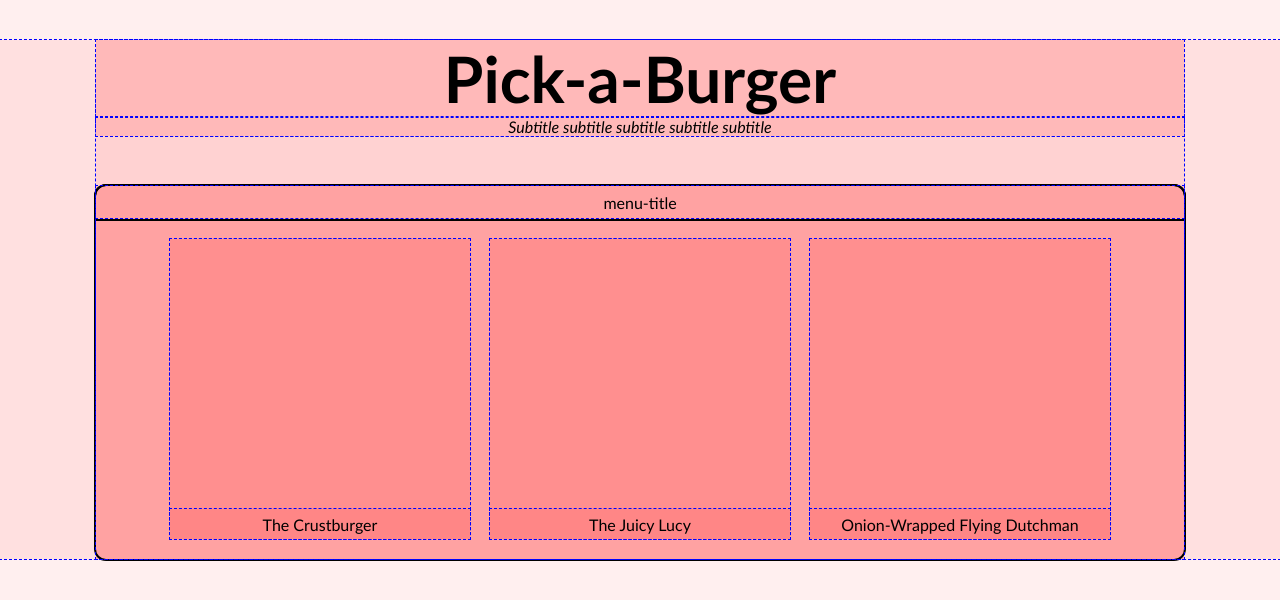
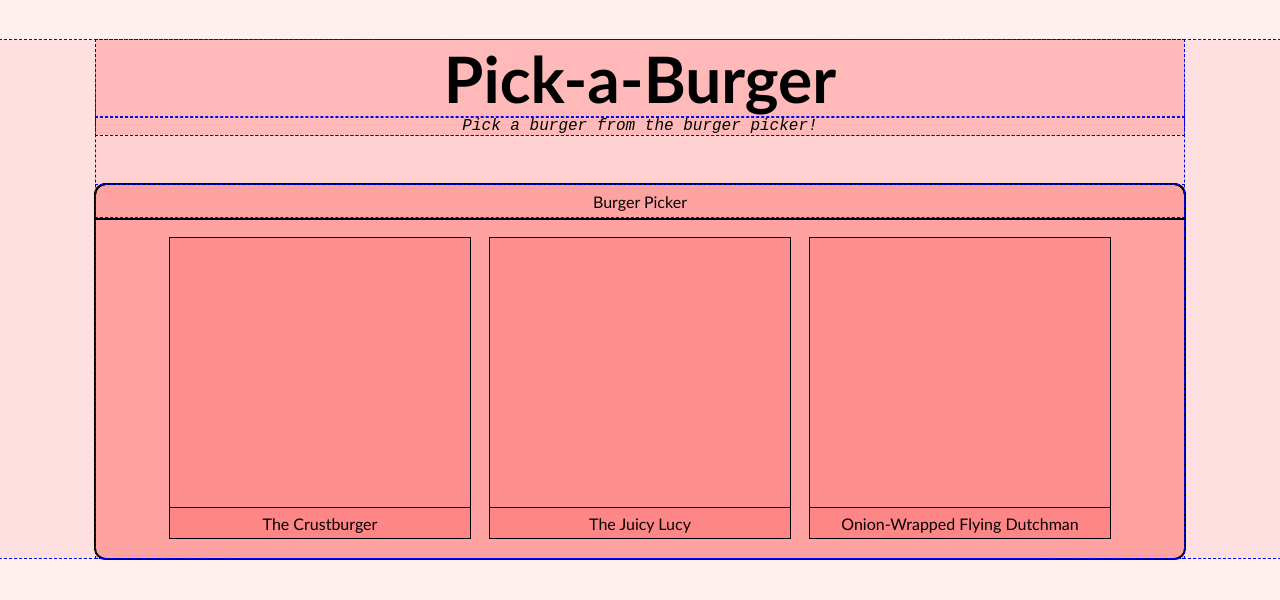
Before and after one commit to MushroomOdyssey/odin-recipes, a plain HTML site: page index.html in a window 1280 px wide. Drawn offline with Linux system fonts and the light colour scheme.

Commit message:
feat(pages): replace placeholder text, add borders, clean css

```diff
--- a/index.html
+++ b/index.html
@@ -11,12 +11,12 @@
     <div class="page-container">
         <div class="title-container">
             <div class="page-title">Pick-a-Burger</div>
-            <div class="sub-title">Subtitle subtitle subtitle subtitle subtitle</div>
+            <div class="sub-title">Pick a burger from the burger picker!</div>
         </div>
         <div class="menu-container">
             <div class="menu-image-container">
                 <div class="menu-list-container">
-                    <div class="menu-title">menu-title</div>
+                    <div class="menu-title">Burger Picker</div>
                     <ul class="menu-list">
                         <li class="burger-list">
                             <div class="burger-image">1</div>
--- a/styles/index.css
+++ b/styles/index.css
@@ -27,8 +27,8 @@
 }
 
 .sub-title {
+  font-family: "Courier New", Courier, monospace;
   font-style: italic;
-  /*margin-top: -10px;*/
 }
 
 .menu-container {
@@ -42,9 +42,6 @@
   display: block;
   outline: 2px solid #000;
   border-radius: 10px;
-  /*padding: 15px;*/
-  /*padding-top: 40px;*/
-  /*padding: 20px 10px 15px 10px;*/
 }
 
 .menu-title {
@@ -53,24 +50,7 @@
   border-top-left-radius: 10px;
   border-top-right-radius: 10px;
   padding: 7px;
-  /*margin-bottom: -33px;*/
-  /*background: #fff;*/
 }
-
-/*
-.menu-list li {
-  display: inline-block;
-  margin: 5px 5px;
-  height: 300px;
-  width: 300px;
-}
-
-.img-name {
-  display: block;
-  position: relative;
-  bottom: -280px;
-}
-*/
 
 .menu-list {
   font-size: 0px;
@@ -80,10 +60,8 @@
 .burger-list {
   list-style: none;
   display: inline-block;
-  /*height: 300px;
-  width: 300px;*/
   margin: 10px 10px;
-  /*overflow: hidden;*/
+  outline: 1px solid #000;
 }
 
 .burger-image {
@@ -92,16 +70,6 @@
   width: 300px;
 }
 
-/*
-.burger-name {
-  background: #ffffff;
-  outline: 1px solid #000;
-  text-align: center;
-  position: relative;
-  top: -23px;
-}
-*/
-
 .burger-name {
   font-size: 16px;
   display: block;
@@ -109,4 +77,5 @@
   height: 30px;
   position: relative;
   align-content: center;
+  outline: 1px solid #000;
 }
```
